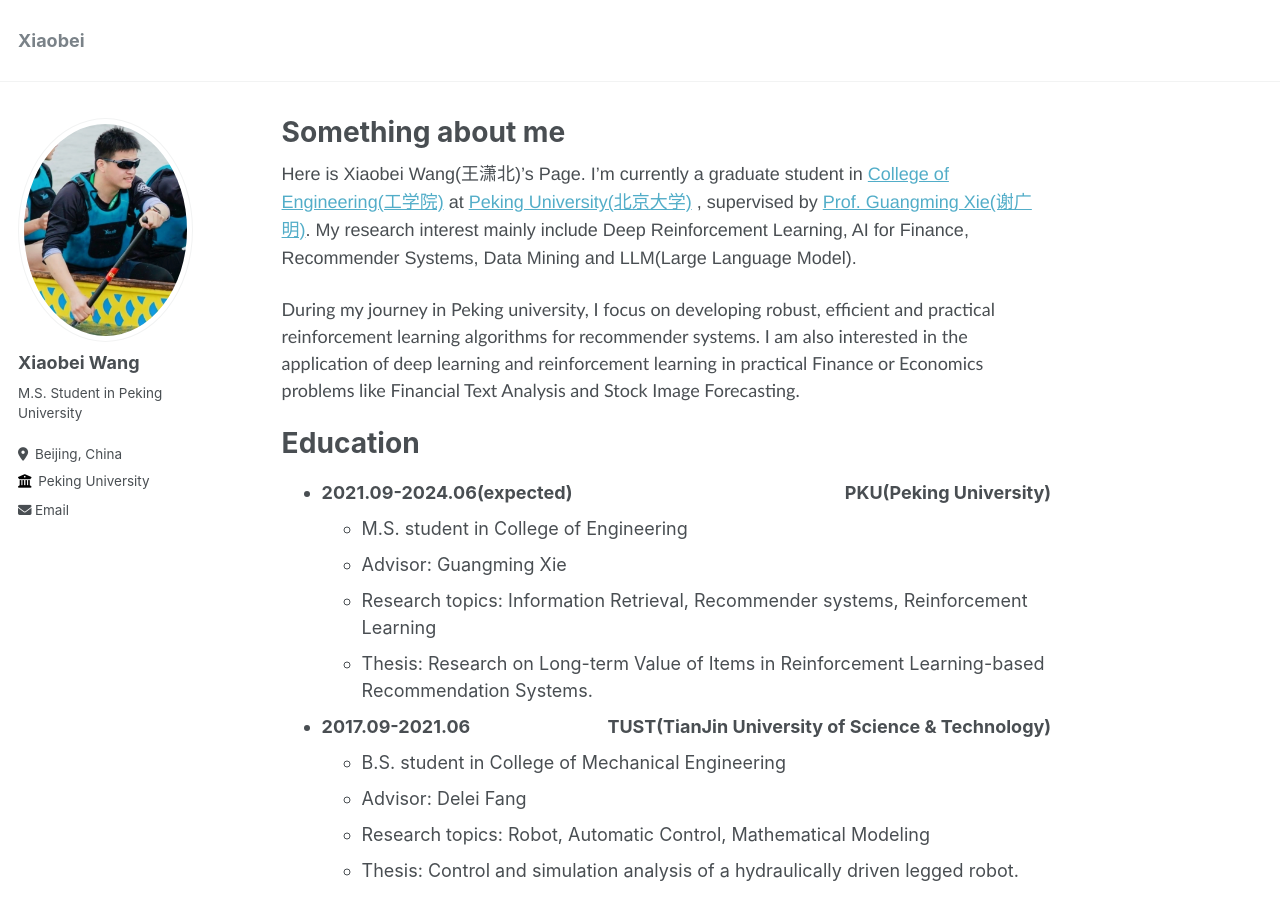
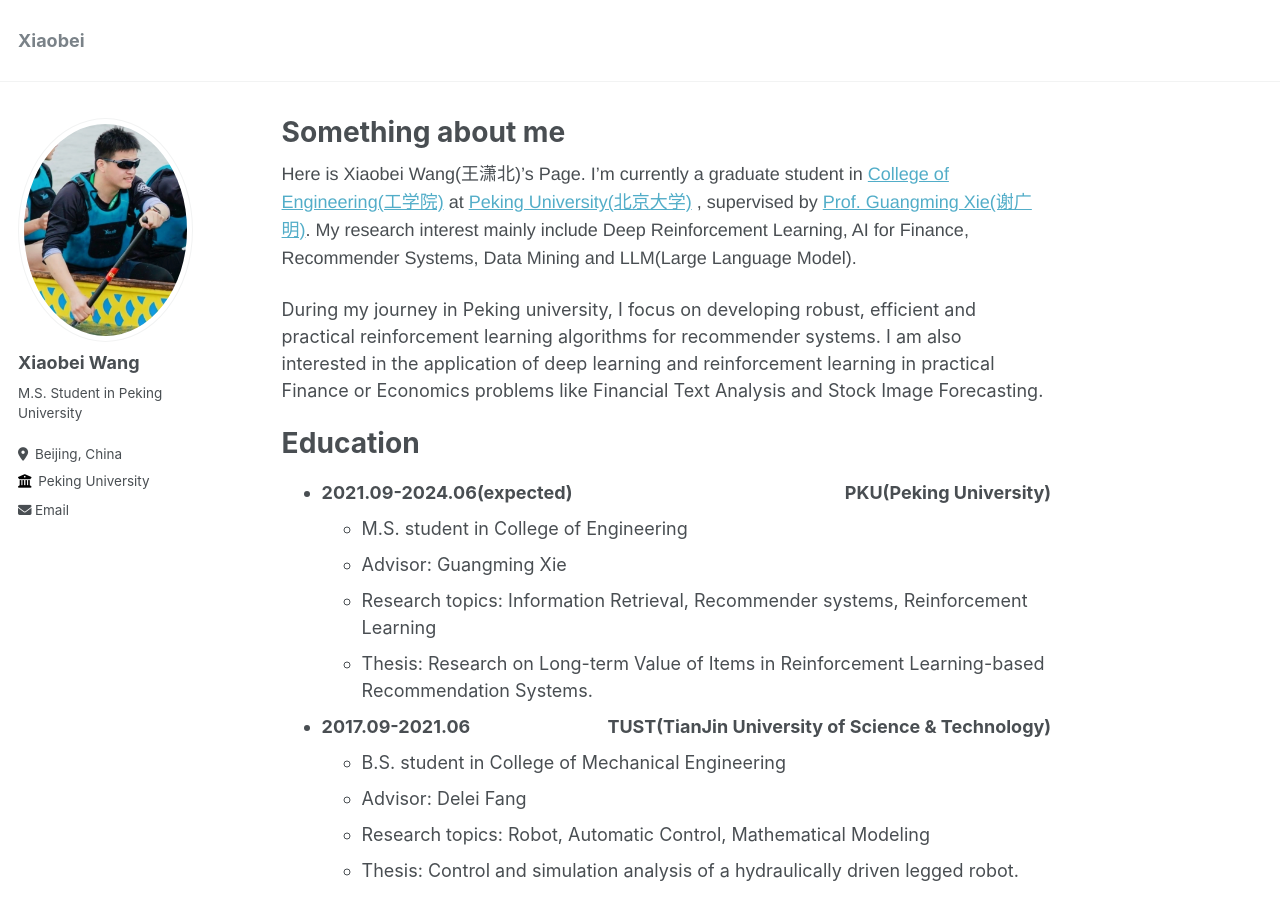
Before and after one commit to wangxiaobei822/wangxiaobei822.github.io, a Jekyll site: the page built from _pages/about.md, in a window 1280 px wide and 900 px high. Built offline with Jekyll 4.4.1, drawn with Linux system fonts in a browser that asks for light colours.

Commit message:
Update about.md

```diff
--- a/_pages/about.md
+++ b/_pages/about.md
@@ -9,7 +9,7 @@ redirect_from:
 
 <span style="font-family: Helvetica"> Here is Xiaobei Wang(王潇北)’s Page. I’m currently a graduate student in [College of Engineering(工学院)](https://www.coe.pku.edu.cn/) at [Peking University(北京大学)](https://www.pku.edu.cn/) , supervised by [Prof. Guangming Xie(谢广明)](https://www.coe.pku.edu.cn/teaching/all_time/7139.html). My research interest mainly include Deep Reinforcement Learning, AI for Finance, Recommender Systems, Data Mining and LLM(Large Language Model).</span>
 
-<span style="font-family: Calibri"> During my journey in Peking university, I focus on developing robust, efficient and practical reinforcement learning algorithms for recommender systems. I am also interested in the application of deep learning and reinforcement learning in practical Finance or Economics problems like Financial Text Analysis and Stock Image Forecasting.</span>
+ During my journey in Peking university, I focus on developing robust, efficient and practical reinforcement learning algorithms for recommender systems. I am also interested in the application of deep learning and reinforcement learning in practical Finance or Economics problems like Financial Text Analysis and Stock Image Forecasting.
 
 Education
 ======
@@ -56,17 +56,16 @@ Projects
 ======
 - **[Future Impact Decomposition in Request-level Recommendations](https://arxiv.org/abs/2401.16108)** (Work was done at Kuaishou Technology)<br>
   ![](../images/item.png)
-  We specify the challenge of inconsistency between users' item-wise view and the recommender system's list-wise view. To solve the challenges mentioned above, we propose an item-decomposed advantage actor-critic framework and verify its superiority on multiple public datasets and an online A/B test.<br>
-  The paper is submitted to KDD 2024(Ads track)
+  - We specify the challenge of inconsistency between users' item-wise view and the recommender system's list-wise view. To solve the challenges mentioned above, we propose an item-decomposed advantage actor-critic framework and verify its superiority on multiple public datasets and an online A/B test.<br>
+  - <span style="font-family: Calibri">The paper is submitted to KDD 2024(Ads track)</span>
 
 
 
 
 - **Value Function Decomposition in Markov Recommendation Process** (Work was done at Kuaishou Technology)<br>
   ![](../images/TD.png)
-  We specify the challenge of sub-optimal TD learning under the mixed random factors from policy and user environment and propose a decomposed TD learning framework that separately addresses the two random factors and empirically shows its superiority in online MRP. <br>
-
-  The paper is submitted to KDD 2024(research track)
+  - We specify the challenge of sub-optimal TD learning under the mixed random factors from policy and user environment and propose a decomposed TD learning framework that separately addresses the two random factors and empirically shows its superiority in online MRP. <br>
+  - <span style="font-family: Calibri">The paper is submitted to KDD 2024(research track)</span>
 
 - **Financial Text Analysis and Stock Image Forecasting (Work was done at Finlab in Peking University)**<br>
 
@@ -84,7 +83,7 @@ Projects
 
 - AutoScale: Automated Training and Evaluating Large-scale Models with Extendable Modules beyond 3D Parallel (Work was done at Shanghai AI Lab)<br>
 ![](../images/AutoScale.png)
- We propose a novel framework, AutoScale, getting rid of the dependence on the mathematical models of current auto parallel algorithms. AutoScale consists of three extendable modules, namely Search Space, Cost Model, and Search Module, which regards the 3D Parallel from a unified formulation and utilizes paralleled search algorithms to scale search modules automatically.
+  - We propose a novel framework, AutoScale, getting rid of the dependence on the mathematical models of current auto parallel algorithms. AutoScale consists of three extendable modules, namely Search Space, Cost Model, and Search Module, which regards the 3D Parallel from a unified formulation and utilizes paralleled search algorithms to scale search modules automatically.
 
 
 
```
